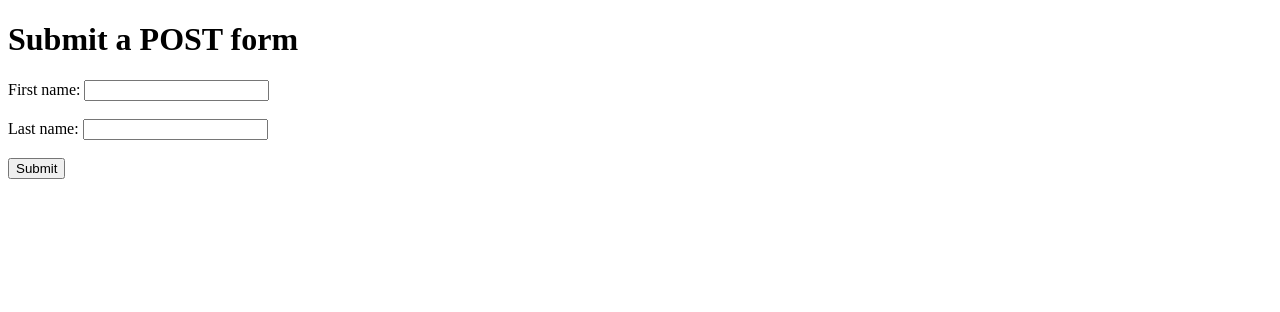
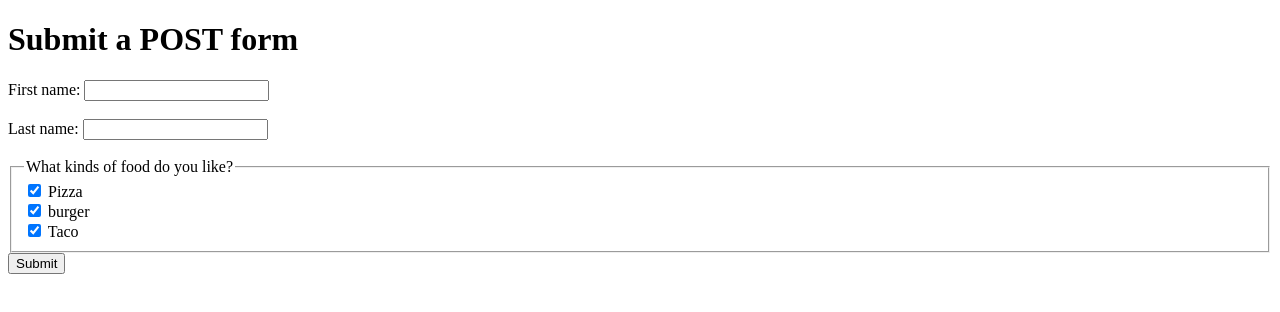
Before and after one commit to jasonprogrammer/meira, a plain HTML site: page examples/public/forms.html in a window 1280 px wide. Drawn offline with Linux system fonts and the light colour scheme.

Commit message:
Add form data example and docs (#8)
Co-authored-by: Jason Jones <jason.jones.programmer@gmail.com>

```diff
--- a/examples/public/forms.html
+++ b/examples/public/forms.html
@@ -11,6 +11,26 @@
       <input type="text" id="first_name" name="first_name"><br><br>
       <label for="lname">Last name:</label>
       <input type="text" id="last_name" name="last_name"><br><br>
+
+      <fieldset>
+        <legend>What kinds of food do you like?</legend>
+
+        <div>
+          <input type="checkbox" id="pizza" name="food" value="pizza" checked>
+          <label for="pizza">Pizza</label>
+        </div>
+
+        <div>
+          <input type="checkbox" id="burger" name="food" value="burger" checked>
+          <label for="burger">burger</label>
+        </div>
+
+        <div>
+          <input type="checkbox" id="taco" name="food" value="taco" checked>
+          <label for="taco">Taco</label>
+        </div>
+      </fieldset>
+
       <input type="submit" value="Submit">
     </form>
   </body>
```
Also changed, not shown: 5 other files.
